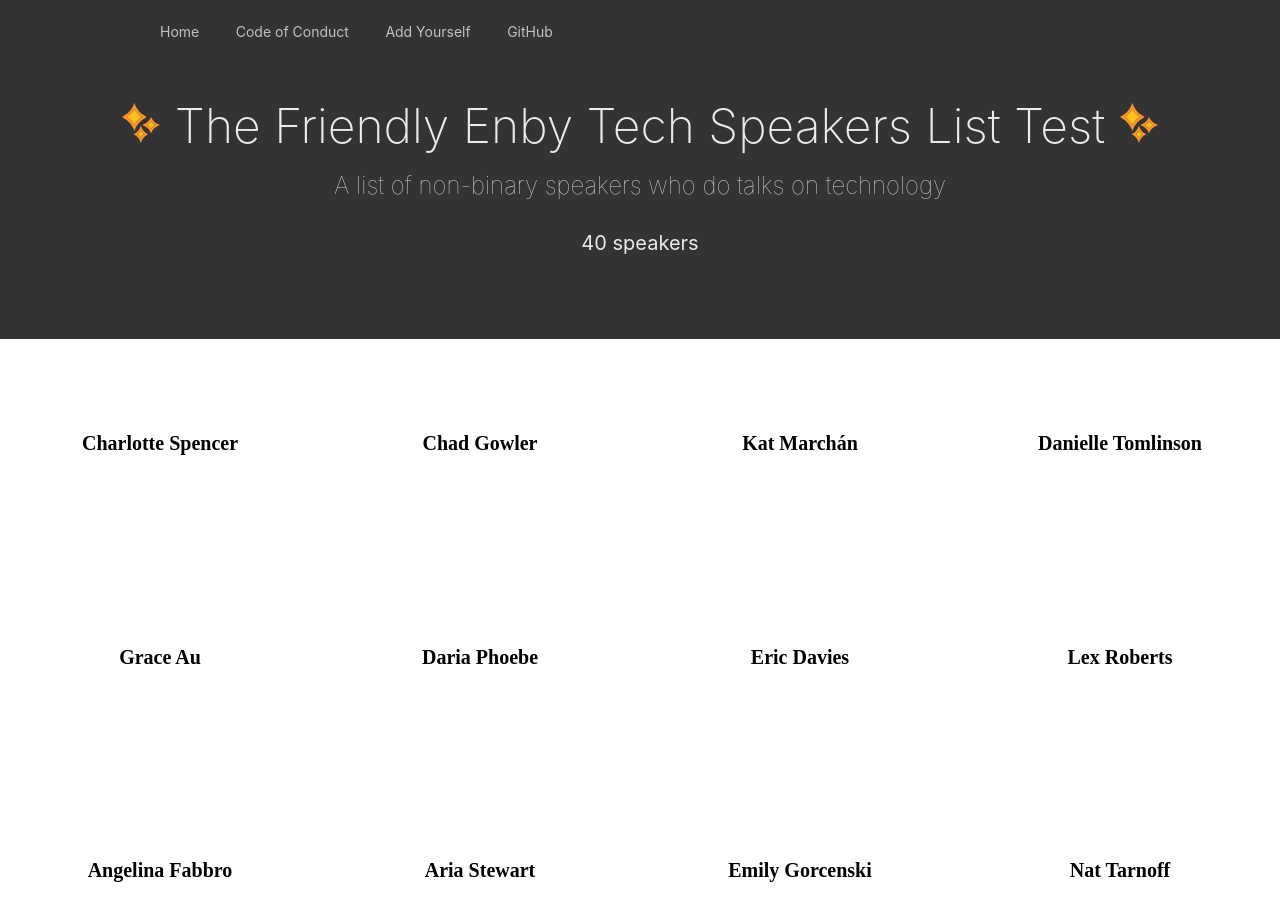
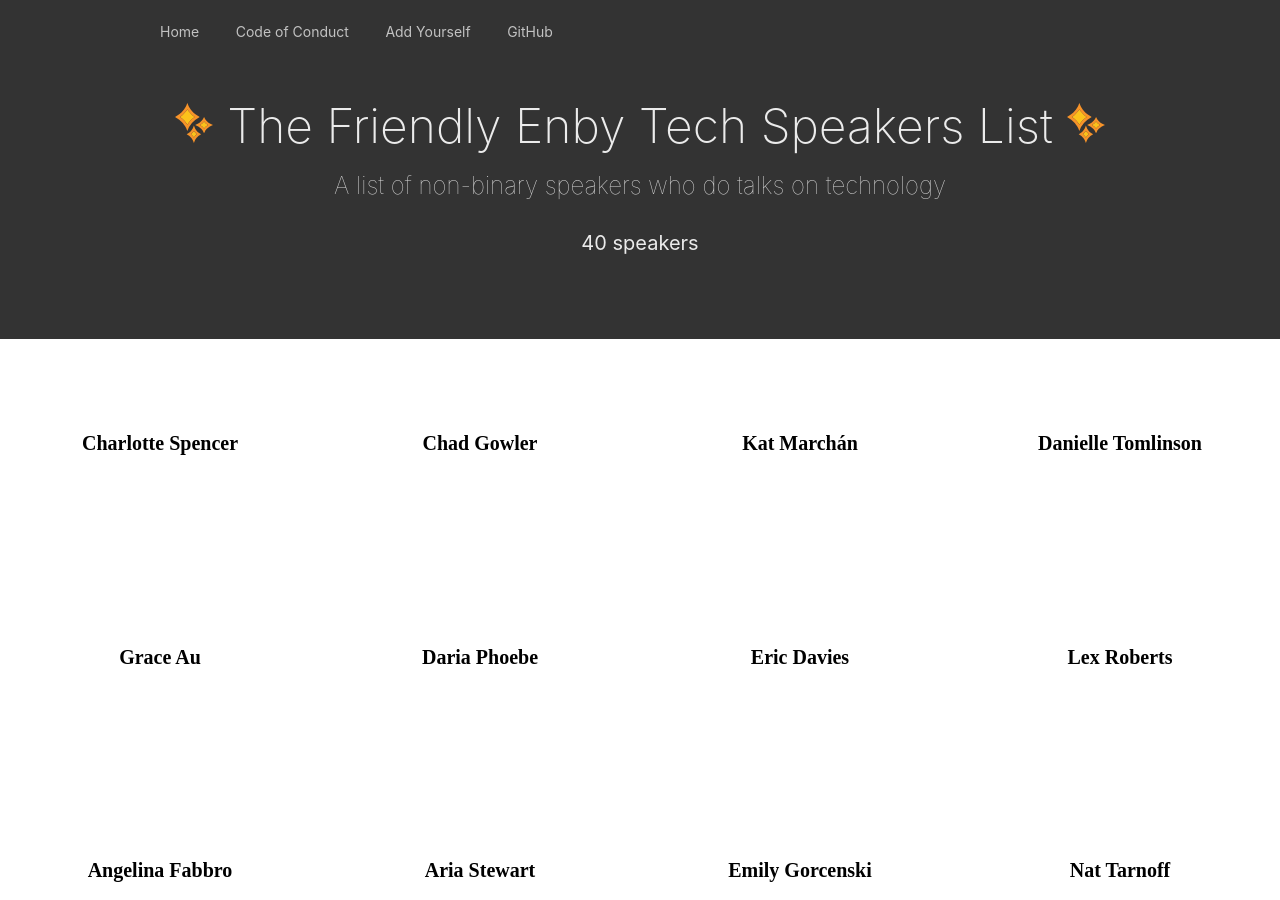
Before and after one commit to zaccolley/enbytech.github.io, a Jekyll site: the page built from index.html, in a window 1280 px wide and 900 px high. Built offline with Jekyll 4.4.1, drawn with Linux system fonts in a browser that asks for light colours; nearby versions of some CDN libraries.

Commit message:
Revert test update to _config.yml

```diff
--- a/_config.yml
+++ b/_config.yml
@@ -1,4 +1,4 @@
-title: "The Friendly Enby Tech Speakers List Test"
+title: "The Friendly Enby Tech Speakers List"
 description: "A list of non-binary speakers who do talks on technology"
 
 google_tracking_id: 'UA-89280800-1'
```
